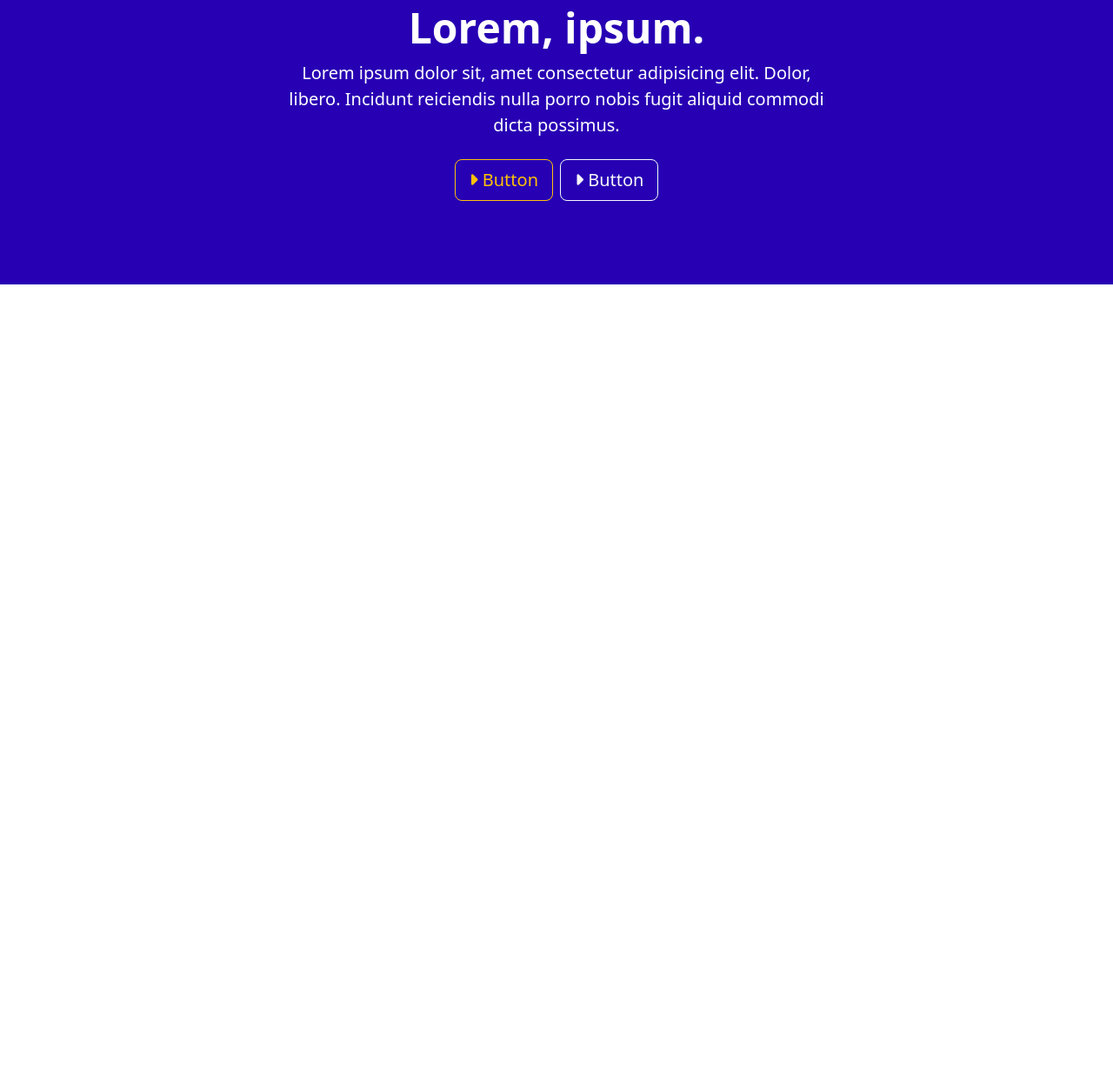
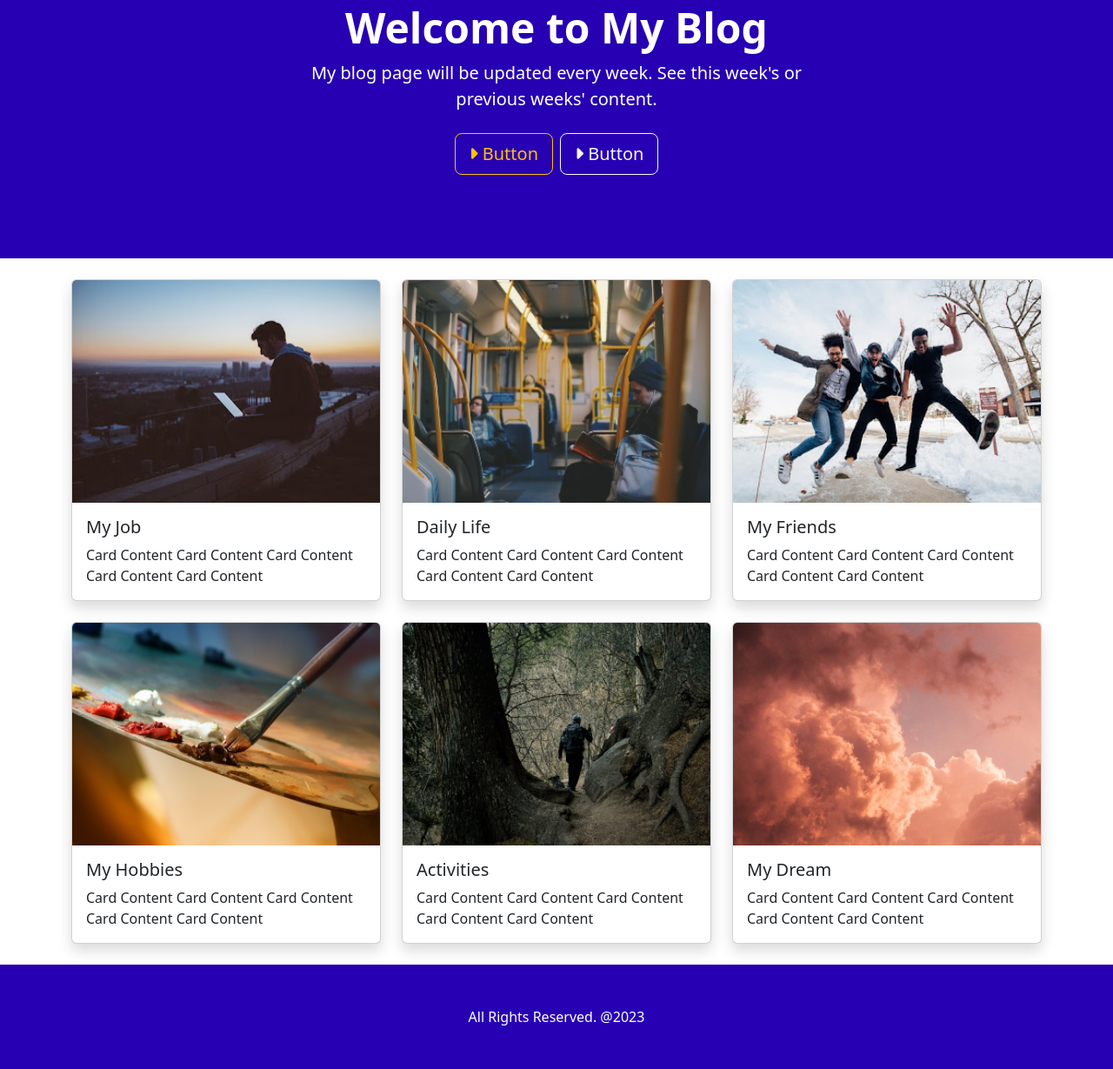
Before and after one commit to barisemreyalcin/Superb-Blog, a plain HTML site: page index.html in a window 1280 px wide. Shown: the part 771-2000 px from the top of the page at 87% size. Before the commit the page ends 1098 px from the top, so only its background shows below. Drawn offline with nearby package versions, Linux system fonts and the light colour scheme.

Commit message:
Cards section and footer completed

```diff
--- a/index.html
+++ b/index.html
@@ -65,9 +65,10 @@
                 <h1 class="display-4 fw-bold">Superb Blog</h1>
                 <div class="col-lg-6 mx-auto">
                     <p class="lead mb-4">
-                        Lorem ipsum dolor sit, amet consectetur adipisicing
-                        elit. Dolor, libero. Incidunt reiciendis nulla porro
-                        nobis fugit aliquid commodi dicta possimus.
+                        This page represents a blog page of a Software
+                        Developer. You will find out my daily life, business
+                        life, social relationships, hobbies, activities, and
+                        more... Stay tuned!
                     </p>
                     <div
                         class="mb-5 d-grid gap-2 d-md-flex justify-content-md-center"
@@ -97,12 +98,11 @@
         <main>
             <div class="bg-dark px-4 py-5 text-center text-white">
                 <div class="py-5">
-                    <h1 class="display-5 fw-bold">Lorem, ipsum.</h1>
+                    <h1 class="display-5 fw-bold">Welcome to My Blog</h1>
                     <div class="col-lg-6 mx-auto">
                         <p class="lead mb-4">
-                            Lorem ipsum dolor sit, amet consectetur adipisicing
-                            elit. Dolor, libero. Incidunt reiciendis nulla porro
-                            nobis fugit aliquid commodi dicta possimus.
+                            My blog page will be updated every week. See this
+                            week's or previous weeks' content.
                         </p>
                         <div
                             class="d-grid gap-2 d-md-flex justify-content-md-center"
@@ -117,7 +117,90 @@
                     </div>
                 </div>
             </div>
+            <div class="container my-4">
+                <div class="row row-cols-1 row-cols-md-2 row-cols-lg-3 g-4">
+                    <div class="col">
+                        <div class="card mb3 shadow">
+                            <img src="img/1.jpeg" class="card-img-top" alt="" />
+                            <div class="card-body">
+                                <h5 class="card-title">My Job</h5>
+                                <p class="card-text">
+                                    Card Content Card Content Card Content Card
+                                    Content Card Content
+                                </p>
+                            </div>
+                        </div>
+                    </div>
+                    <div class="col">
+                        <div class="card mb3 shadow">
+                            <img src="img/2.jpg" class="card-img-top" alt="" />
+                            <div class="card-body">
+                                <h5 class="card-title">Daily Life</h5>
+                                <p class="card-text">
+                                    Card Content Card Content Card Content Card
+                                    Content Card Content
+                                </p>
+                            </div>
+                        </div>
+                    </div>
+                    <div class="col">
+                        <div class="card mb3 shadow">
+                            <img src="img/3.jpeg" class="card-img-top" alt="" />
+                            <div class="card-body">
+                                <h5 class="card-title">My Friends</h5>
+                                <p class="card-text">
+                                    Card Content Card Content Card Content Card
+                                    Content Card Content
+                                </p>
+                            </div>
+                        </div>
+                    </div>
+                    <div class="col">
+                        <div class="card mb3 shadow">
+                            <img src="img/4.jpg" class="card-img-top" alt="" />
+                            <div class="card-body">
+                                <h5 class="card-title">My Hobbies</h5>
+                                <p class="card-text">
+                                    Card Content Card Content Card Content Card
+                                    Content Card Content
+                                </p>
+                            </div>
+                        </div>
+                    </div>
+                    <div class="col">
+                        <div class="card mb3 shadow">
+                            <img src="img/5.jpg" class="card-img-top" alt="" />
+                            <div class="card-body">
+                                <h5 class="card-title">Activities</h5>
+                                <p class="card-text">
+                                    Card Content Card Content Card Content Card
+                                    Content Card Content
+                                </p>
+                            </div>
+                        </div>
+                    </div>
+                    <div class="col">
+                        <div class="card mb3 shadow">
+                            <img src="img/6.jpg" class="card-img-top" alt="" />
+                            <div class="card-body">
+                                <h5 class="card-title">My Dream</h5>
+                                <p class="card-text">
+                                    Card Content Card Content Card Content Card
+                                    Content Card Content
+                                </p>
+                            </div>
+                        </div>
+                    </div>
+                </div>
+            </div>
         </main>
+
+        <footer class="py-5 bg-dark text-white">
+            <div class="container text-center">
+                <span>All Rights Reserved. @2023</span>
+            </div>
+        </footer>
+
         <script
             src="https://cdn.jsdelivr.net/npm/bootstrap@5.2.3/dist/js/bootstrap.bundle.min.js"
             integrity="sha384-kenU1KFdBIe4zVF0s0G1M5b4hcpxyD9F7jL+jjXkk+Q2h455rYXK/7HAuoJl+0I4"
--- a/style.css
+++ b/style.css
@@ -5,3 +5,15 @@
 .bg-dark {
     background-color: #2700b3 !important;
 }
+
+.card-img-top {
+    width: 100%;
+    height: 25vh;
+    object-fit: cover;
+}
+
+@media (min-width: 768px) {
+    .card-img-top {
+        height: 32vh;
+    }
+}
```
Also changed, not shown: img/1.jpeg (added), img/2.jpg (added), img/3.jpeg (added), img/4.jpg (added), img/5.jpg (added), img/6.jpg (added).
